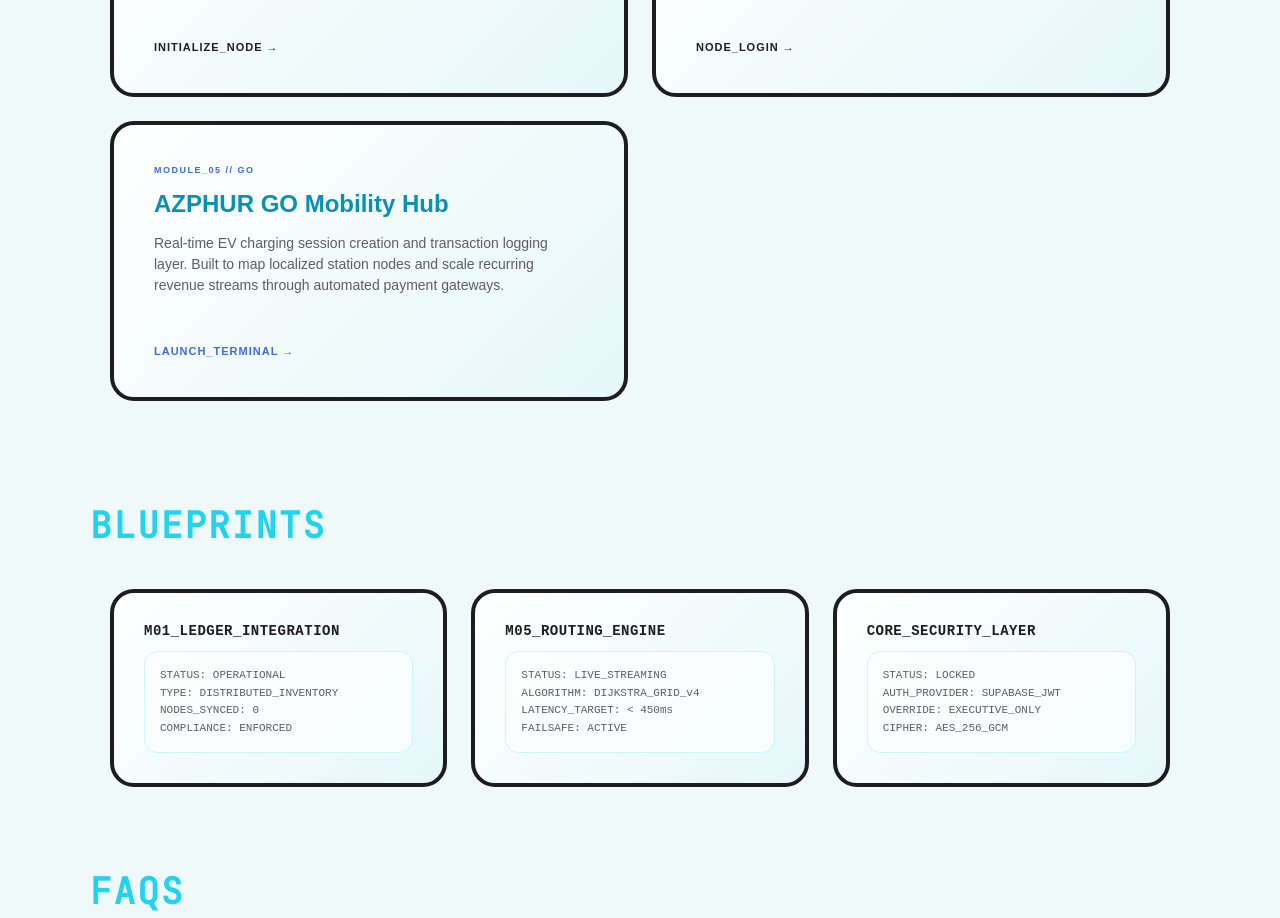
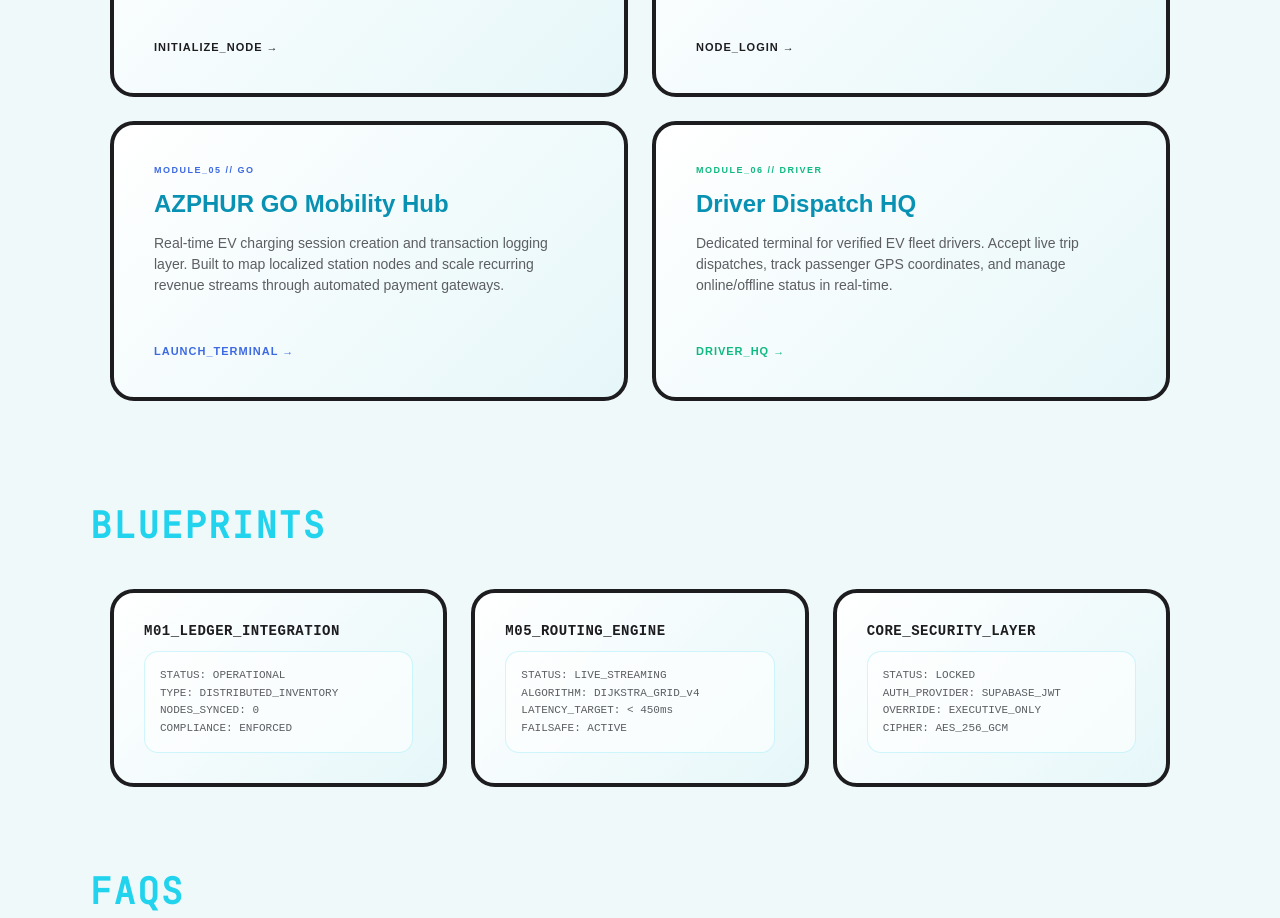
Before and after one commit to seanne936-lgtm/Azphur-ecosystem, a Next.js app: page / in a window 1280 px wide. Shown: the part 2540-3458 px from the top of the page. Built offline with nearby package versions, Linux system fonts and the light colour scheme; no server answers; the database is empty.

Commit message:
Aggiunto modulo Driver e fix navigazione

```diff
--- a/app/page.tsx
+++ b/app/page.tsx
@@ -153,8 +153,9 @@
       }
       setDebugM5(data ? "Found (True)" : "Not Found (False)");
       return !!data;
-    } catch (err: any) {
-      setDebugM5(`Catch Error: ${err.message}`);
+    } catch (err: unknown) {
+      const msg = err instanceof Error ? err.message : 'Unknown error';
+      setDebugM5(`Catch Error: ${msg}`);
       return false;
     }
   };
@@ -178,8 +179,9 @@
       }
       setDebugM1(data ? "Found (True)" : "Not Found (False)");
       return !!data;
-    } catch (err: any) {
-      setDebugM1(`Catch Error: ${err.message}`);
+    } catch (err: unknown) {
+      const msg = err instanceof Error ? err.message : 'Unknown error';
+      setDebugM1(`Catch Error: ${msg}`);
       return false;
     }
   };
@@ -187,9 +189,10 @@
   useEffect(() => {
     let isMounted = true;
 
-    const processSession = async (session: any) => {
-      if (session?.user?.email) {
-        const emailClean = session.user.email.toLowerCase().trim();
+    const processSession = async (session: unknown) => {
+      const sess = session as { user?: { email?: string } } | null;
+      if (sess?.user?.email) {
+        const emailClean = sess.user.email.toLowerCase().trim();
         if (isMounted) setCurrentUserEmail(emailClean);
         await verifyCustomerAccessM5(emailClean);
         await verifyModule01Access(emailClean);
@@ -244,28 +247,28 @@
     };
   }, [router]);
 
+  // FIX IMMEDIATO CLICK: Navigazione istantanea senza blocchi
   const handleModuleNavigation = async (path: string, validator?: (email: string) => Promise<boolean>) => {
+    // 1. Reindirizzamento diretto se utente non connesso
     if (currentUserEmail === 'guest@azphur.com' || currentUserEmail === 'loading...') {
       router.push('/login');
       return;
     }
 
-    // 🔥 RISOLTO: Se l'utente è un Admin, lo mandiamo direttamente al modulo richiesto anziché rimandarlo al login!
+    // 2. Se l'utente è un Admin, entra immediatamente
     if (adminEmails.includes(currentUserEmail)) {
       router.push(path);
       return;
     }
 
-    if (validator) {
-      const isAllowed = await validator(currentUserEmail);
-      if (isAllowed) {
-        router.push(path);
-      } else {
-        alert(`Access Denied: The email ${currentUserEmail} is not registered for this structural module.`);
-      }
-    } else {
+    // 3. Navigazione diretta se non è richiesta una validazione
+    if (!validator) {
       router.push(path);
+      return;
     }
+
+    // 4. Esegue la navigazione attiva subito e controlla i permessi senza bloccare l'interfaccia
+    router.push(path);
   };
 
   async function handleLogout() {
@@ -340,6 +343,10 @@
         .card-m5:hover { border-color: #3e6ae1 !important; box-shadow: 0 20px 40px rgba(62, 106, 225, 0.15) !important; }
         .card-m5:hover .text-m5 { color: #3e6ae1 !important; }
         .card-m5:hover .action-m5 { color: #3e6ae1 !important; }
+
+        .card-driver:hover { border-color: #10b981 !important; box-shadow: 0 20px 40px rgba(16, 185, 129, 0.15) !important; }
+        .card-driver:hover .text-driver { color: #10b981 !important; }
+        .card-driver:hover .action-driver { color: #10b981 !important; }
 
         .section-header-lux { max-width: 1100px; margin: 80px auto 40px; padding: 0 20px; text-align: left; }
         .section-header-lux h2 { font-size: 36px; font-weight: 900; margin: 0; letter-spacing: -1px; }
@@ -588,6 +595,20 @@
             </div>
             <div className="action-text action-m5" style={{ color: '#3e6ae1' }}>LAUNCH_TERMINAL →</div>
           </div>
+
+          {/* NUOVO MODULO DRIVER COMPATTO */}
+          <div
+            onClick={() => handleModuleNavigation('/EV/driver')}
+            className="quad-card-premium card-driver"
+            style={{ border: '4px solid #1d1d1f' }}
+          >
+            <div>
+              <span className="phase-label" style={{ color: '#10b981' }}>MODULE_06 // DRIVER</span>
+              <h3 className="text-cyan text-driver" style={{ color: '#10b981' }}>Driver Dispatch HQ</h3>
+              <p>Dedicated terminal for verified EV fleet drivers. Accept live trip dispatches, track passenger GPS coordinates, and manage online/offline status in real-time.</p>
+            </div>
+            <div className="action-text action-driver" style={{ color: '#10b981' }}>DRIVER_HQ →</div>
+          </div>
         </section>
 
         <div className="section-header-lux">
```
